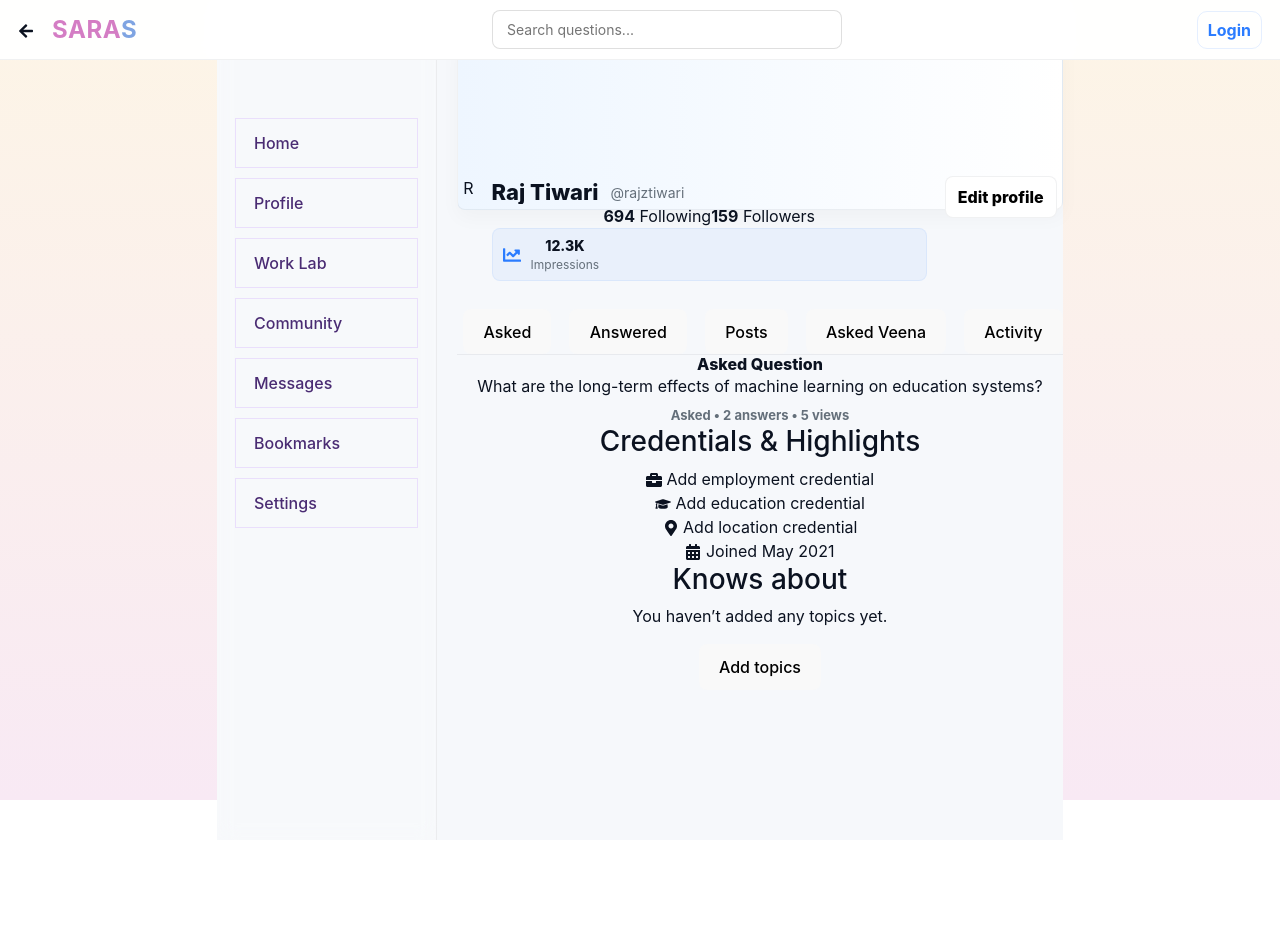
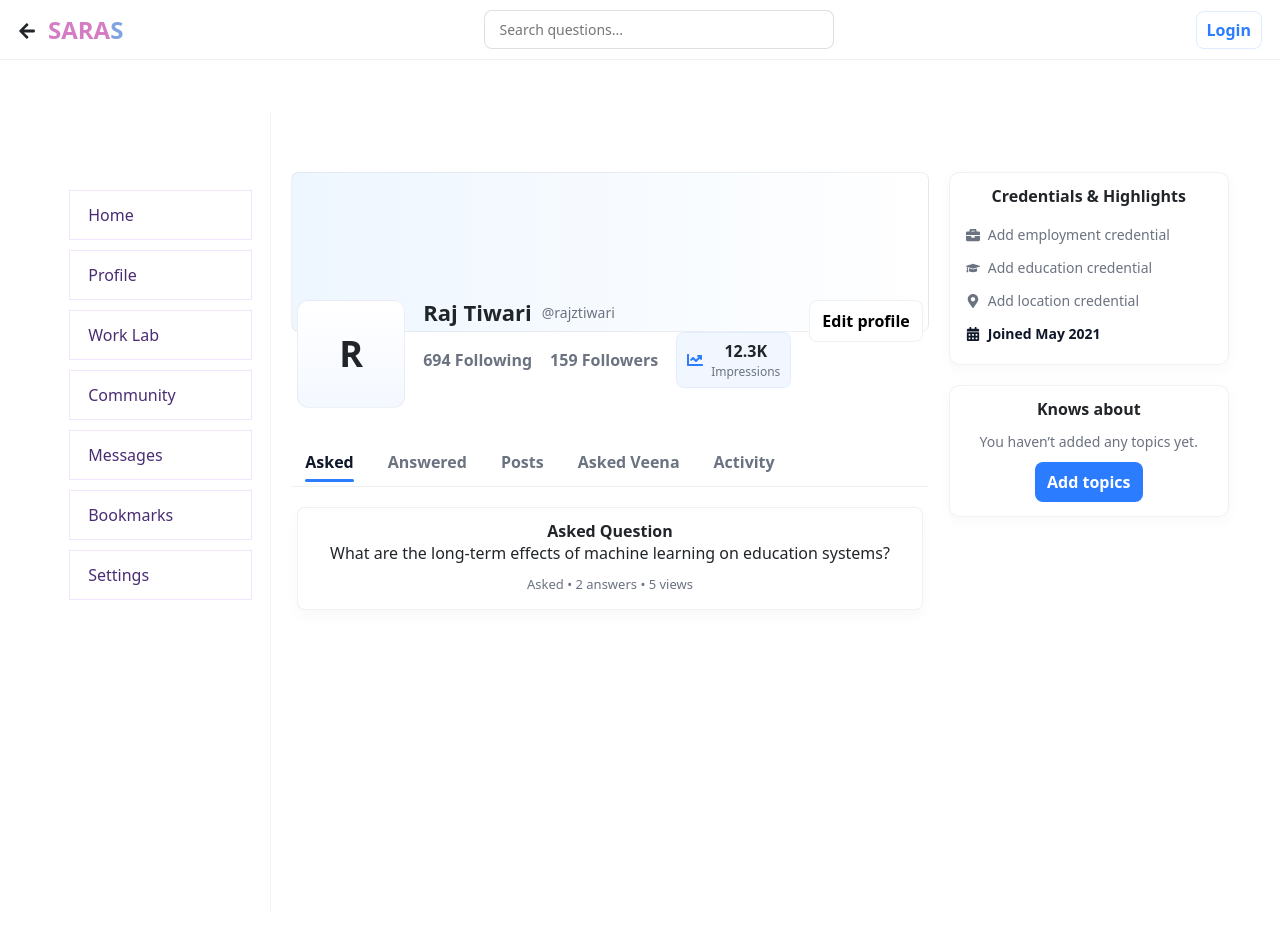
Before and after one commit to RAj-TIWARII/SARAS-0.1, a React (Vite) app: page /profile in a window 1280 px wide. Before the commit the page ends 872 px from the top, so only its background shows below. Built offline with nearby package versions, Linux system fonts and the light colour scheme.

Commit message:
Refactor Profile.css for improved structure and styles

```diff
--- a/src/pages/Profile.css
+++ b/src/pages/Profile.css
@@ -1,151 +1,156 @@
 /* Perfect top alignment + smoother transitions + subtle glass-wipe */
 /* Variables */
-:root{
-  --nav-height: 60px;           /* exact navbar height used across layout */
+:root {
+  --nav-h: 60px;
   --bg: #f6f8fb;
-  --card: #ffffff;
-  --muted: #646f7a;
-  --text: #0b1220;
+  --panel: #ffffff;
+  --muted: #6b7280;
+  --text: #0f172a;
   --accent: #2b7cff;
   --line: rgba(11,18,32,0.06);
-  --wipe: linear-gradient(90deg, rgba(255,255,255,0.0), rgba(255,255,255,0.7), rgba(255,255,255,0.0));
-  --trans: 0.28s;
-  --wipe-duration: 0.68s;
-  --ease: cubic-bezier(.2,.9,.2,1);
-  --avatar-size: 108px;
-  --avatar-overlap: 44px; /* overlap amount so avatar sits partly on banner */
 }
 
-/* Reset margin for perfect top alignment */
-html, body { height: 100%; margin: 0; scroll-behavior: smooth; -webkit-font-smoothing:antialiased; -moz-osx-font-smoothing:grayscale; }
+html, body {
+  margin: 0;
+  padding: 0;
+  font-family: Inter, system-ui, sans-serif;
+  background: var(--bg);
+  color: var(--text);
+}
 
-/* Page layout */
-.saras-page { display:flex; min-height:100vh; background:var(--bg); color:var(--text); font-family: Inter, system-ui, -apple-system, "Segoe UI", Roboto, "Helvetica Neue", Arial; }
+.saras-page { display: flex; min-height: 100vh; }
 
-/* Navbar — exact height variable */
-.saras-navbar{
-  position:fixed; top:0; left:0; right:0; height:var(--nav-height); display:flex; align-items:center;
-  gap:12px; padding:0 18px; background: rgba(255,255,255,0.96); z-index:60; border-bottom:1px solid var(--line);
-  transition: background var(--trans) var(--ease), box-shadow var(--trans) var(--ease);
+/* NAVBAR */
+.saras-navbar {
+  position: fixed; top: 0; left: 0; right: 0;
+  height: var(--nav-h);
+  display: flex; align-items: center; gap: 12px;
+  padding: 0 18px;
+  background: rgba(255,255,255,0.97);
+  border-bottom: 1px solid var(--line);
+  z-index: 50;
 }
-.saras-title{ font-weight:700; letter-spacing:0.6px; color:var(--text); margin-left:6px; }
-.back-icon{ font-size:18px; color:var(--text); cursor:pointer; }
-.nav-center{ flex:1; display:flex; justify-content:center; }
-.nav-search{ width:420px; max-width:52%; padding:8px 12px; border-radius:8px; border:1px solid var(--line); background: #fff; color:var(--text); transition: box-shadow var(--trans); }
-.nav-search:focus{ box-shadow:0 8px 20px rgba(43,124,255,0.08); outline:none; }
-.login-pill{ background:transparent; border:1px solid rgba(43,124,255,0.12); color:var(--accent); padding:6px 10px; border-radius:10px; font-weight:700; }
+.nav-left { cursor: pointer; font-size: 18px; }
+.nav-center { flex: 1; display: flex; justify-content: center; }
+.nav-search { width: 420px; max-width: 60%; padding: 8px 12px; border-radius: 8px; border: 1px solid var(--line); }
+.login-pill { background: transparent; border: 1px solid rgba(43,124,255,0.15); color: var(--accent); border-radius: 8px; padding: 6px 10px; font-weight: 600; }
 
-/* Sidebar uses exact nav height so it aligns perfectly from top */
-.profile-sidebar{ width:220px; padding-top: calc(var(--nav-height)); position:sticky; top:0; height:100vh; align-self:flex-start; }
-.side-buttons{ display:flex; flex-direction:column; gap:10px; padding:18px; }
-.side-btn{
-  position:relative; overflow:hidden; display:flex; align-items:center; gap:10px;
-  padding:10px 12px; background:transparent; border:none; color:var(--muted); text-align:left; border-radius:6px; cursor:pointer; font-weight:700;
-  transition: color var(--trans) var(--ease), background var(--trans) var(--ease), transform var(--trans) var(--ease);
-  will-change: transform, background;
+/* LAYOUT */
+.profile-sidebar {
+  width: 220px;
+  padding-top: var(--nav-h);
+  position: sticky; top: 0;
+  height: 100vh;
 }
-.side-btn .wipe{ position:absolute; inset:0; transform:translateX(-110%); background:var(--wipe); opacity:0; pointer-events:none; transition: transform var(--wipe-duration) var(--ease), opacity calc(var(--wipe-duration)/2) var(--ease); border-radius:6px; }
-.side-btn:hover{ color:var(--text); background: rgba(11,18,32,0.015); transform:translateY(-2px); }
-.side-btn:hover .wipe{ transform:translateX(0); opacity:1; }
+.side-buttons { padding: 18px; display: flex; flex-direction: column; gap: 10px; }
+.side-btn {
+  border: none; background: transparent; color: var(--muted);
+  text-align: left; padding: 10px 12px; border-radius: 8px;
+  font-weight: 700; cursor: pointer; position: relative;
+}
+.side-btn:hover { background: rgba(43,124,255,0.06); color: var(--text); }
+.side-active { background: rgba(43,124,255,0.08); color: var(--text); }
 
-/* active side */
-.active-side{ color:var(--text); background: rgba(43,124,255,0.06); border:1px solid rgba(43,124,255,0.08); }
+.profile-container {
+  display: flex; flex: 1; gap: 20px;
+  padding-top: var(--nav-h);
+  margin: 0 auto;
+  max-width: 1200px;
+  width: 100%;
+}
 
-/* Main column uses the same nav height for exact top spacing */
-.saras-main{ flex:1; padding-top: calc(var(--nav-height)); padding-left:18px; padding-right:24px; max-width:980px; margin:0 auto; box-sizing:border-box; }
+/* MAIN (CENTER) */
+.profile-main { flex: 1; max-width: 760px; }
+.profile-banner {
+  height: 160px; border-radius: 8px;
+  background: linear-gradient(90deg, #eef6ff, #ffffff);
+  border: 1px solid var(--line);
+}
 
-/* Banner — no extra top margin so it sits just under navbar */
-.profile-banner{ height:170px; margin-top:0; border-radius:8px; background: linear-gradient(90deg,#eef6ff 0%, #ffffff 100%); border:1px solid var(--line); box-shadow:0 8px 20px rgba(11,18,32,0.03); transition: box-shadow var(--trans) var(--ease), transform var(--trans) var(--ease); }
-.profile-banner:hover{ transform: translateY(-4px); box-shadow:0 18px 40px rgba(11,18,32,0.06); }
+.profile-top {
+  display: flex; gap: 18px; align-items: flex-start;
+  margin-top: -44px; padding: 12px 6px;
+}
+.avatar {
+  width: 108px; height: 108px;
+  border-radius: 12px;
+  background: linear-gradient(180deg, #fff, #f4f8ff);
+  display: flex; align-items: center; justify-content: center;
+  font-weight: 700; font-size: 36px;
+  border: 1px solid var(--line);
+}
+.name-row { display: flex; align-items: center; gap: 10px; flex-wrap: wrap; }
+.profile-name { font-size: 22px; font-weight: 800; margin: 0; }
+.profile-handle { color: var(--muted); font-size: 14px; }
 
-/* Profile top — carefully calculated overlap so avatar is neat */
-.profile-top{
-  display:flex; gap:18px; align-items:flex-start;
-  margin-top: calc(-1 * var(--avatar-overlap)); /* controlled overlap */
-  padding:10px 6px; width:100%;
-  transition: gap var(--trans) var(--ease);
+.stats-row { display: flex; gap: 18px; align-items: center; flex-wrap: wrap; margin-top: 8px; }
+.follow-stats { color: var(--muted); display: flex; gap: 18px; font-weight: 700; }
+.impressions { display: flex; align-items: center; gap: 8px; background: rgba(43,124,255,0.06); border: 1px solid rgba(43,124,255,0.08); border-radius: 8px; padding: 6px 10px; }
+.impr-icon { color: var(--accent); }
+.impr-number { font-weight: 700; }
+.impr-label { font-size: 12px; color: var(--muted); }
+
+.edit-btn { border: 1px solid var(--line); background: #fff; border-radius: 8px; padding: 8px 12px; cursor: pointer; font-weight: 700; }
+
+.profile-tabs {
+  display: flex; gap: 18px; margin-top: 18px;
+  border-bottom: 1px solid var(--line);
+  padding-left: 6px;
 }
-.avatar-block{ display:flex; flex-direction:column; align-items:flex-start; gap:8px; min-width:0; }
-.avatar-circle{
-  width: var(--avatar-size); height: var(--avatar-size); border-radius:12px; background:linear-gradient(180deg,#fff,#f4f8ff);
-  display:flex; align-items:center; justify-content:center; font-weight:700; font-size:36px; color:var(--text);
-  border:1px solid var(--line); box-shadow:0 8px 18px rgba(11,18,32,0.03); transition: transform var(--trans) var(--ease), box-shadow var(--trans);
+.tab-btn {
+  background: transparent; border: none; padding: 12px 8px;
+  font-weight: 700; color: var(--muted); cursor: pointer; position: relative;
 }
-.avatar-circle:hover{ transform: translateY(-3px); box-shadow:0 20px 48px rgba(11,18,32,0.06); }
+.tab-btn.active { color: var(--text); }
+.tab-btn.active::after {
+  content: ""; position: absolute; left: 8px; right: 8px; bottom: 4px;
+  height: 3px; background: var(--accent); border-radius: 3px;
+}
 
-/* Meta - keep text sharp and aligned */
-.profile-meta{ flex:1; min-width:0; padding-top:4px; }
-.name-row{ display:flex; gap:12px; align-items:center; flex-wrap:wrap; }
-.profile-name{ margin:0; font-size:22px; font-weight:800; color:var(--text); white-space:nowrap; overflow:hidden; text-overflow:ellipsis; }
-.profile-handle{ color:var(--muted); font-size:14px; }
+.profile-content { padding: 20px 6px; display: flex; flex-direction: column; gap: 14px; }
+.content-card {
+  background: var(--panel); border: 1px solid var(--line); border-radius: 8px;
+  padding: 14px; box-shadow: 0 6px 16px rgba(11,18,32,0.03);
+}
+.card-title { margin: 0 0 8px 0; font-size: 16px; font-weight: 800; }
+.card-body { margin: 0 0 10px 0; color: #334155; }
+.card-meta { color: var(--muted); font-size: 13px; }
 
-/* Stats + impressions */
-.profile-stats-wrap{ display:flex; gap:18px; align-items:center; margin-top:10px; flex-wrap:wrap; }
-.profile-stats{ color:var(--muted); display:flex; gap:18px; font-weight:700; font-size:14px; }
-.impressions{ display:flex; align-items:center; gap:10px; padding:6px 10px; border-radius:8px; background: rgba(43,124,255,0.06); border:1px solid rgba(43,124,255,0.08); transition: transform var(--trans) var(--ease), box-shadow var(--trans) var(--ease); }
-.impressions:hover{ transform:translateY(-3px); box-shadow:0 10px 28px rgba(43,124,255,0.06); }
-.impr-icon{ color:var(--accent); font-size:18px; }
-.impr-number{ font-weight:800; color:var(--text); font-size:14px; }
-.impr-label{ color:var(--muted); font-size:12px; }
+/* RIGHT PANEL */
+.right-panel {
+  width: 280px; min-width: 260px;
+  display: flex; flex-direction: column; gap: 20px;
+}
+.info-card {
+  background: var(--panel);
+  border: 1px solid var(--line);
+  border-radius: 10px;
+  padding: 14px 16px;
+  box-shadow: 0 4px 16px rgba(11,18,32,0.03);
+}
+.info-card h3 { margin-top: 0; font-size: 16px; font-weight: 800; margin-bottom: 12px; }
+.info-item {
+  display: flex; align-items: center; gap: 8px;
+  color: var(--muted); padding: 6px 0; font-size: 14px; cursor: pointer;
+}
+.info-item:hover { color: var(--text); }
+.joined { color: var(--text); font-weight: 600; }
+.empty-note { color: var(--muted); font-size: 14px; margin: 6px 0 10px 0; }
+.add-topic-btn {
+  background: var(--accent); color: #fff; border: none;
+  padding: 8px 12px; border-radius: 8px; font-weight: 600; cursor: pointer;
+}
 
-/* Actions */
-.profile-actions{ display:flex; align-items:center; gap:10px; }
-
-/* <-- FIXED: the above line previously contained an extra semicolon inside var() and caused the parser error.
-     Replace it with the correct form shown in the following block. */
-
-.edit-btn{
-  background:#fff;
-  border:1px solid var(--line);
-  padding:8px 12px;
-  border-radius:8px;
-  font-weight:800;
-  cursor:pointer;
-  transition: transform var(--trans) var(--ease), box-shadow var(--trans) var(--ease);
+/* RESPONSIVE */
+@media (max-width: 1050px) {
+  .right-panel { display: none; }
 }
-.edit-btn:hover{ transform:translateY(-3px); box-shadow:0 10px 28px rgba(11,18,32,0.06); }
-
-/* Tabs (underline anim uses scaleX for smoothness) */
-.profile-tabs{ display:flex; gap:18px; margin-top:18px; border-bottom:1px solid var(--line); padding-left:6px; overflow-x:auto; }
-.pv-tab{ position:relative; padding:12px 8px; background:transparent; border:none; color:var(--muted); font-weight:800; cursor:pointer; border-radius:6px; overflow:hidden; transition: color var(--trans) var(--ease); }
-.pv-tab .wipe{ position:absolute; inset:0; transform:translateX(-120%); background:var(--wipe); opacity:0; transition: transform var(--wipe-duration) var(--ease), opacity calc(var(--wipe-duration)/2) var(--ease); pointer-events:none; }
-.pv-tab:hover{ color:var(--text); }
-.pv-tab:hover .wipe{ transform:translateX(0); opacity:1; }
-.pv-tab-active{ color:var(--text); }
-.pv-tab-active::after{
-  content:""; position:absolute; left:8px; right:8px; bottom:6px; height:3px; border-radius:3px; background:var(--accent);
-  transform-origin:left center; transform:scaleX(1); transition: transform var(--trans) var(--ease);
+@media (max-width: 950px) {
+  .profile-sidebar { display: none; }
+  .nav-center { display: none; }
 }
-.pv-tab::after{ transform-origin:left center; transform:scaleX(0); }
-
-/* Content area */
-.profile-content-area{ padding:20px 6px 60px 6px; display:flex; flex-direction:column; gap:14px; }
-
-/* Card (clean + wipe effect) */
-.card{ position:relative; overflow:hidden; background:var(--card); border-radius:8px; padding:14px; border:1px solid var(--line); box-shadow:0 6px 16px rgba(11,18,32,0.03); transition: transform var(--trans) var(--ease), box-shadow var(--trans) var(--ease); }
-.card .wipe{ position:absolute; inset:0; transform:translateX(-110%); background:var(--wipe); opacity:0; transition: transform var(--wipe-duration) var(--ease), opacity calc(var(--wipe-duration)/2) var(--ease); pointer-events:none; }
-.card:hover{ transform:translateY(-6px); box-shadow:0 20px 40px rgba(11,18,32,0.06); }
-.card:hover .wipe{ transform:translateX(0); opacity:1; }
-.card-title{ margin:0 0 8px 0; font-size:16px; font-weight:800; color:var(--text); }
-.card-body{ margin:0 0 8px 0; color:#334155; line-height:1.45; }
-.card-meta{ color:var(--muted); font-size:13px; font-weight:700; }
-
-/* Edit modal (same modal but smoothed) */
-.edit-backdrop{ position:fixed; inset:0; background: rgba(11,18,32,0.22); backdrop-filter: blur(6px); display:flex; align-items:center; justify-content:center; z-index:80; animation: fadeIn .12s ease-out; }
-@keyframes fadeIn{ from { opacity:0 } to { opacity:1 } }
-.edit-modal{ width:420px; max-width:92%; background:#fff; border-radius:12px; padding:18px; box-shadow:0 24px 60px rgba(2,6,23,0.12); transition: transform var(--trans) var(--ease), opacity var(--trans); transform-origin:center; }
-
-/* Responsive polish */
-@media (max-width: 980px){
-  .profile-sidebar{ display:none; }
-  .nav-search{ display:none; }
-  .saras-main{ max-width:100%; padding-left:12px; padding-right:12px; }
-  :root{ --avatar-size:96px; --avatar-overlap:36px; }
+@media (max-width: 600px) {
+  .profile-top { flex-direction: column; margin-top: -30px; gap: 10px; }
+  .avatar { width: 92px; height: 92px; font-size: 28px; }
+  .profile-name { font-size: 20px; }
 }
-@media (max-width:560px){
-  .profile-top{ flex-direction:column; gap:12px; margin-top: calc(-1 * var(--avatar-overlap)); }
-  .profile-stats{ gap:10px; }
-  .profile-actions{ width:100%; justify-content:flex-end; }
-  .pv-tab{ padding:10px 8px; }
-  .impr-number{ font-size:13px; }
-}
```
